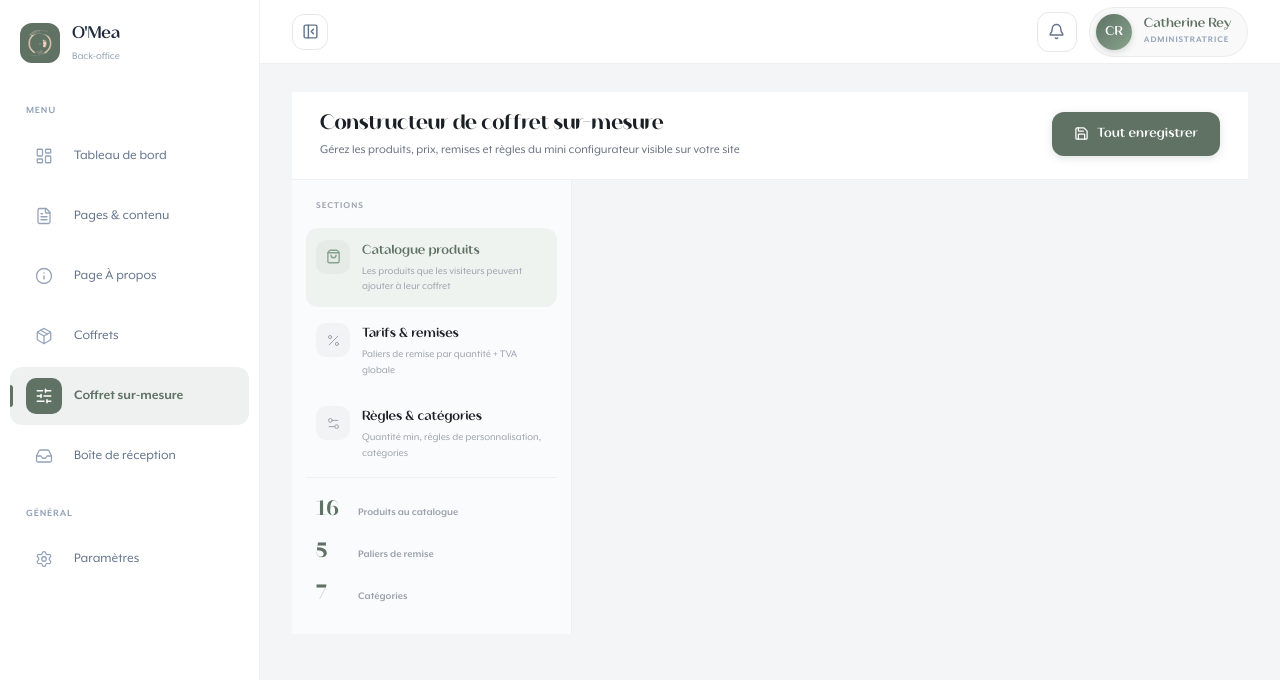
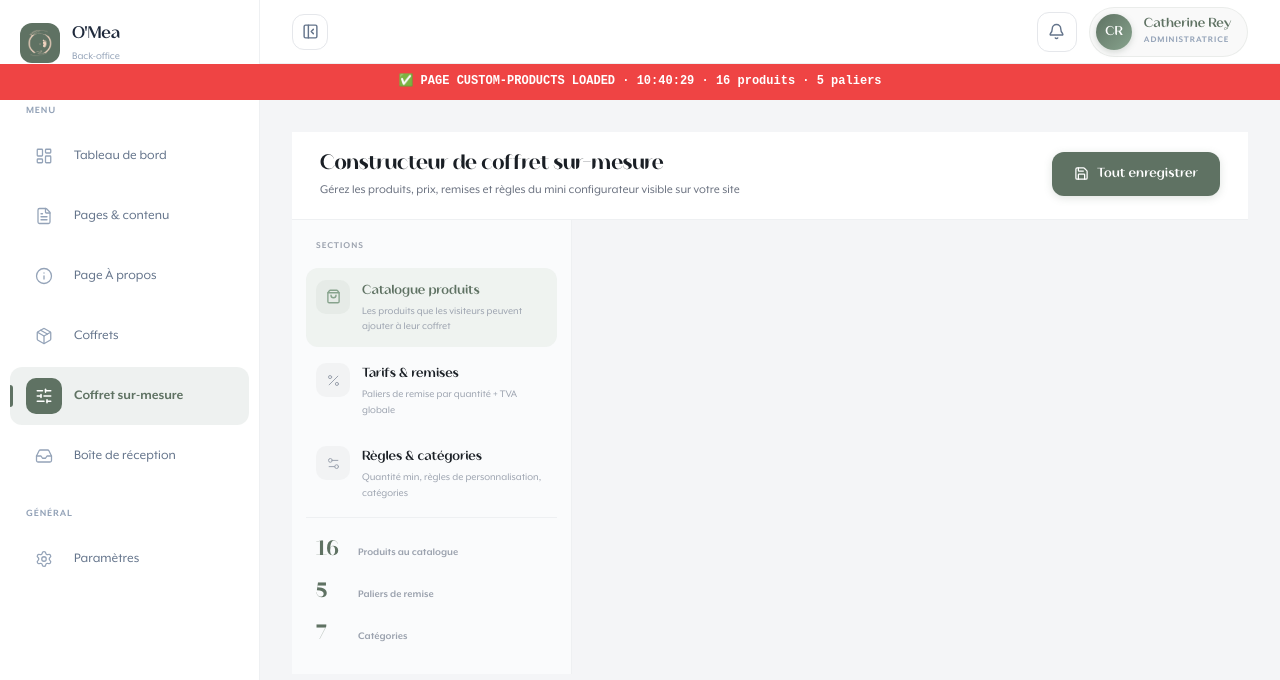
Before and after one commit to bellurlucaspro/O-m-aB2B, a Next.js app: page /admin/custom-products in a window 1280 px wide. Shown: the top 680 px of the page. Built offline with nearby package versions, Linux system fonts and the light colour scheme.

Commit message:
debug: ajout banniere fixed pour diagnostiquer l'ecran blanc mobile

```diff
--- a/app/admin/custom-products/page.tsx
+++ b/app/admin/custom-products/page.tsx
@@ -252,13 +252,23 @@ export default function CustomProductsAdmin() {
 
   // ⬇️ Loading guard MUST come before any derived computation
   if (loading) return (
+    <>
+      <div style={{
+        position: "fixed", top: "64px", left: 0, right: 0,
+        background: "#f59e0b", color: "white",
+        padding: "8px 16px", textAlign: "center",
+        fontSize: "0.75rem", fontWeight: 800,
+        zIndex: 99999, fontFamily: "monospace",
+      }}>
+        ⏳ LOADING STATE · fetching APIs…
+      </div>
       <div style={{
         display: "flex", flexDirection: "column",
         alignItems: "center", justifyContent: "center",
         minHeight: "60vh", gap: "14px",
         color: "#6b7280", fontSize: "0.9rem",
         fontFamily: "var(--font-inter)",
-      padding: "40px 20px",
+        padding: "80px 20px 40px",
       }}>
         <div style={{
           width: "32px", height: "32px",
@@ -270,6 +280,7 @@ export default function CustomProductsAdmin() {
         <span>Chargement du configurateur…</span>
         <style>{`@keyframes spin { to { transform: rotate(360deg); } }`}</style>
       </div>
+    </>
   );
 
   // Derived (uses the safe `settings` shadow above)
@@ -296,10 +307,21 @@ export default function CustomProductsAdmin() {
 
   return (
     <div className="cp-root">
+      {/* ⚠️ DEBUG BANNER — temporary diagnostic */}
+      <div style={{
+        position: "fixed", top: "64px", left: 0, right: 0,
+        background: "#ef4444", color: "white",
+        padding: "8px 16px", textAlign: "center",
+        fontSize: "0.75rem", fontWeight: 800,
+        zIndex: 99999,
+        fontFamily: "monospace",
+      }}>
+        ✅ PAGE CUSTOM-PRODUCTS LOADED · {new Date().toISOString().slice(11, 19)} · {products.length} produits · {settings.discountTiers.length} paliers
+      </div>
       <style>{styles}</style>
 
       {/* Top bar */}
-      <div className="cp-topbar">
+      <div className="cp-topbar" style={{ marginTop: "40px" }}>
         <div>
           <h1 className="cp-topbar__title">Constructeur de coffret sur-mesure</h1>
           <p className="cp-topbar__subtitle">
```
Lines whose indentation alone changed are shown as unchanged.
